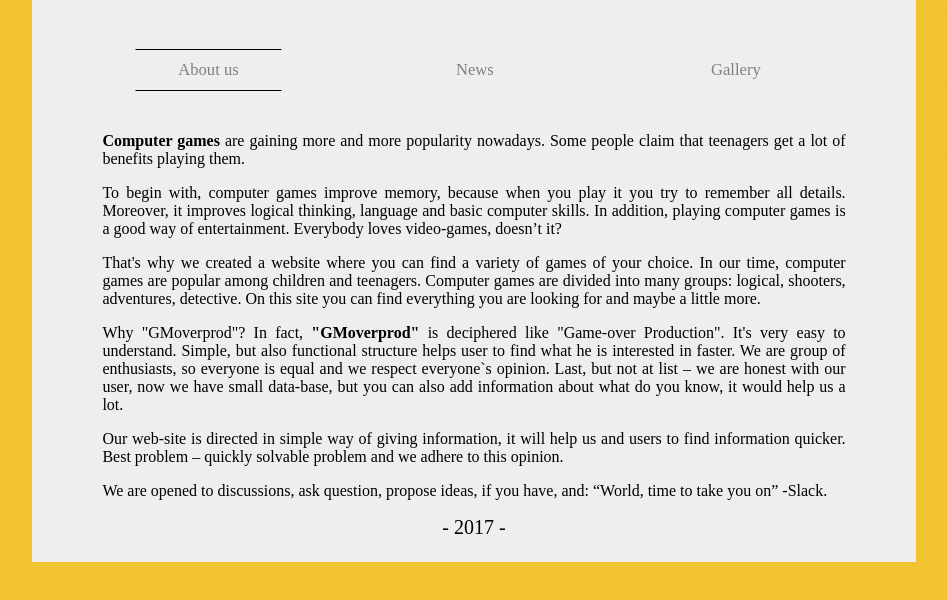
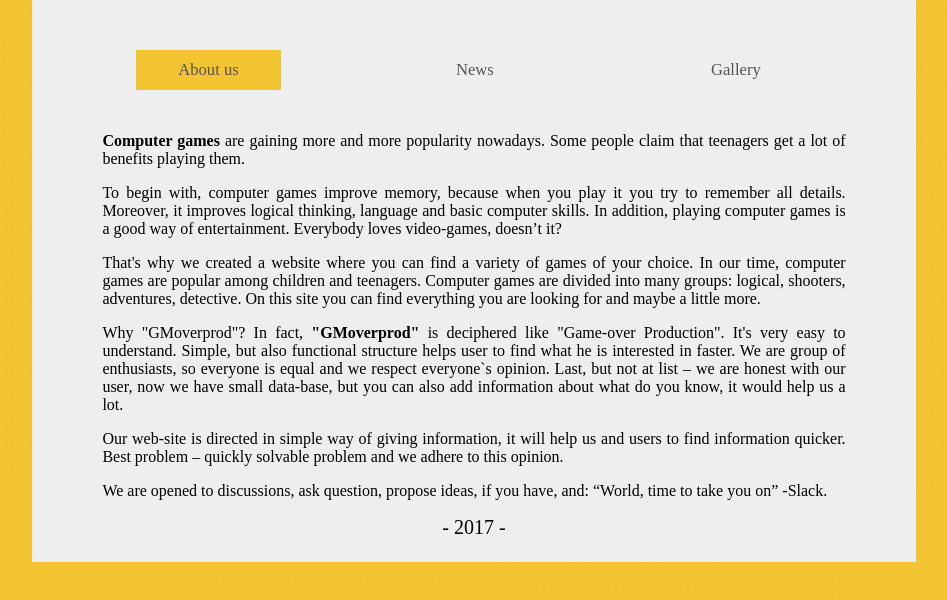
Before and after one commit to itmykolaiv/gmoverprod, a plain HTML site: page index.html in a window 1280 px wide. Shown: the part 168-768 px from the top of the page, without its empty margins (166-1113 px from the left). Drawn offline with Linux system fonts and the light colour scheme.

Commit message:
Savva made colorfull buttons

```diff
--- a/style.css
+++ b/style.css
@@ -34,7 +34,7 @@
 .main-menu li{
 	font-size: 1.3vw;
 	border: solid 1px #EEEEEE;
-	color: gray;
+	color: #555555;
 	margin-bottom: 3%;
 	display: inline-block;
 	padding: 10px 5%;
@@ -47,13 +47,12 @@
 
 .main-menu li:hover{
 	border: solid 1px gray;
-	background-color: white;
+	background-color: #f2c431;
 	color: black;
 }
 
 .active-li li{
-	border-top: solid 1px black;
-	border-bottom: solid 1px black;
+	background-color: #f2c431;
 }
 
 .cont-menu{
```
Also changed, not shown: 1 other file.
